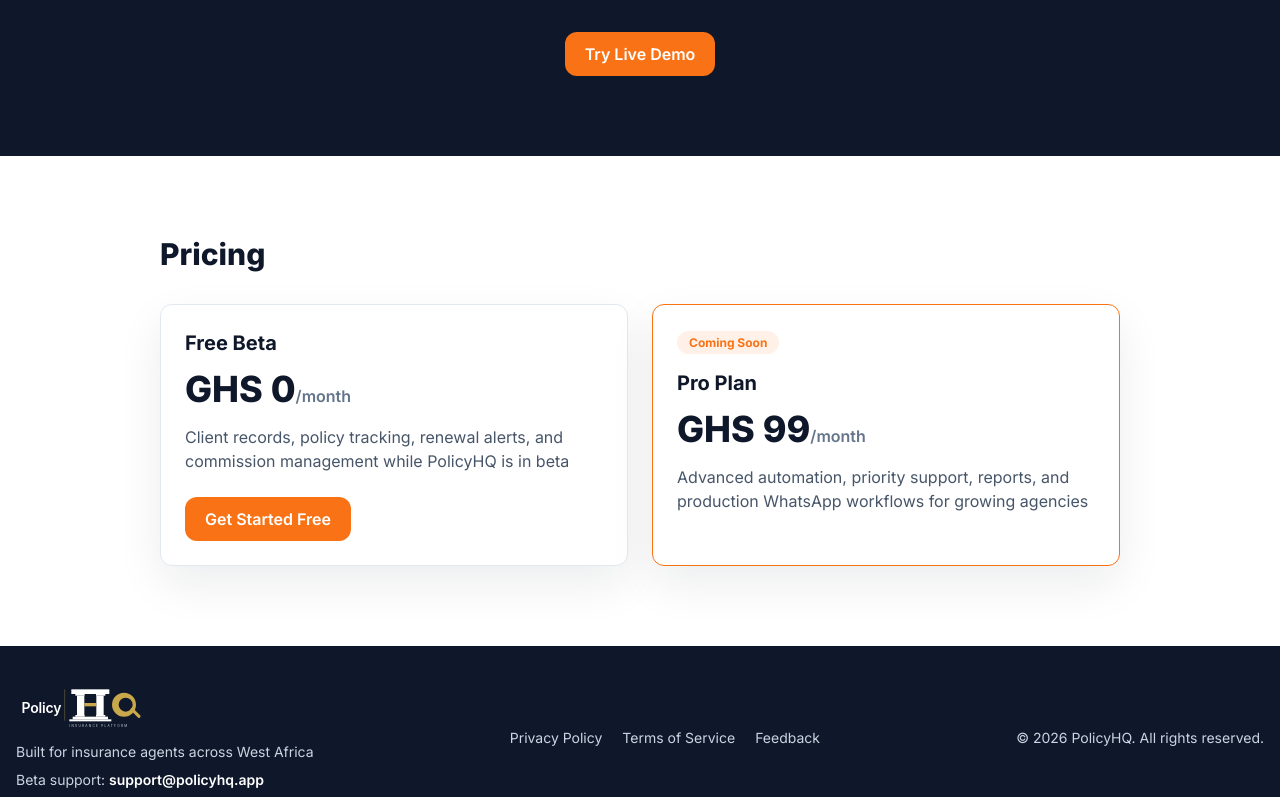
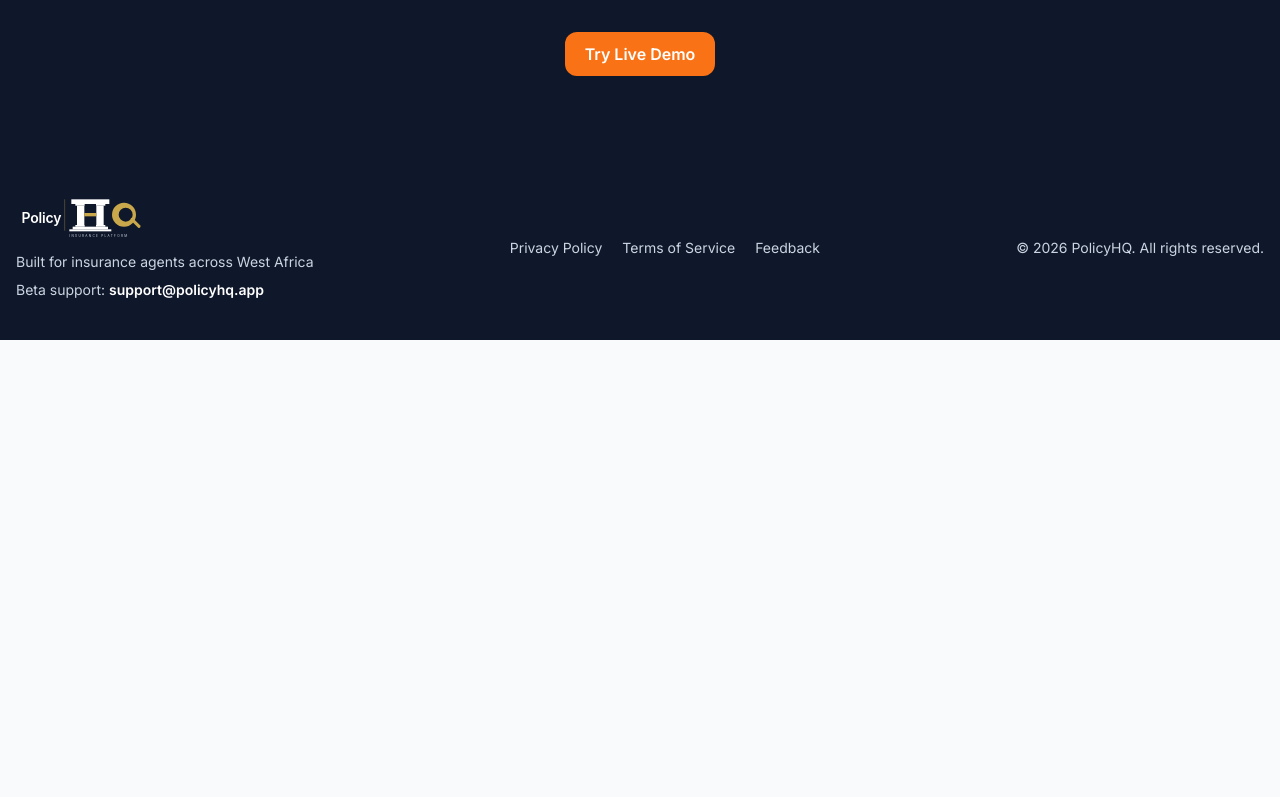
Before and after one commit to mrprincewinez1-glitch/PolicyHQ, a Next.js app: page / in a window 1280 px wide. Shown: the part 2000-2797 px from the top of the page. After the commit the page ends 2340 px from the top, so only its background shows below. Built offline with nearby package versions, Linux system fonts and the light colour scheme.

Commit message:
Remove pricing from landing page

```diff
--- a/app/page.tsx
+++ b/app/page.tsx
@@ -25,7 +25,6 @@
           <nav className="hidden items-center gap-6 text-sm font-semibold text-slate-600 lg:flex">
             <a href="#features">Features</a>
             <a href="#how">How It Works</a>
-            <a href="#pricing">Pricing</a>
             <Link href="/demo">Try Live Demo</Link>
             <Link href="/feedback">Feedback</Link>
           </nav>
@@ -121,14 +120,6 @@
         </div>
       </section>
 
-      <section id="pricing" className="mx-auto max-w-5xl px-4 py-20 sm:px-6 lg:px-8">
-        <h2 className="text-3xl font-extrabold text-primary">Pricing</h2>
-        <div className="mt-8 grid gap-6 md:grid-cols-2">
-          <Card><CardContent className="p-6"><h3 className="text-xl font-bold">Free Beta</h3><p className="mt-3 text-4xl font-extrabold">GHS 0<span className="text-base font-semibold text-slate-500">/month</span></p><p className="mt-4 text-slate-600">Client records, policy tracking, renewal alerts, and commission management while PolicyHQ is in beta</p><Button asChild className="mt-6"><Link href="/sign-up">Get Started Free</Link></Button></CardContent></Card>
-          <Card className="border-accent"><CardContent className="p-6"><span className="rounded-full bg-accent/10 px-3 py-1 text-xs font-bold text-accent">Coming Soon</span><h3 className="mt-4 text-xl font-bold">Pro Plan</h3><p className="mt-3 text-4xl font-extrabold">GHS 99<span className="text-base font-semibold text-slate-500">/month</span></p><p className="mt-4 text-slate-600">Advanced automation, priority support, reports, and production WhatsApp workflows for growing agencies</p></CardContent></Card>
-        </div>
-      </section>
-
       <footer className="bg-primary px-4 py-10 text-white">
         <div className="mx-auto flex max-w-7xl flex-col gap-4 sm:flex-row sm:items-center sm:justify-between">
           <div>
```
